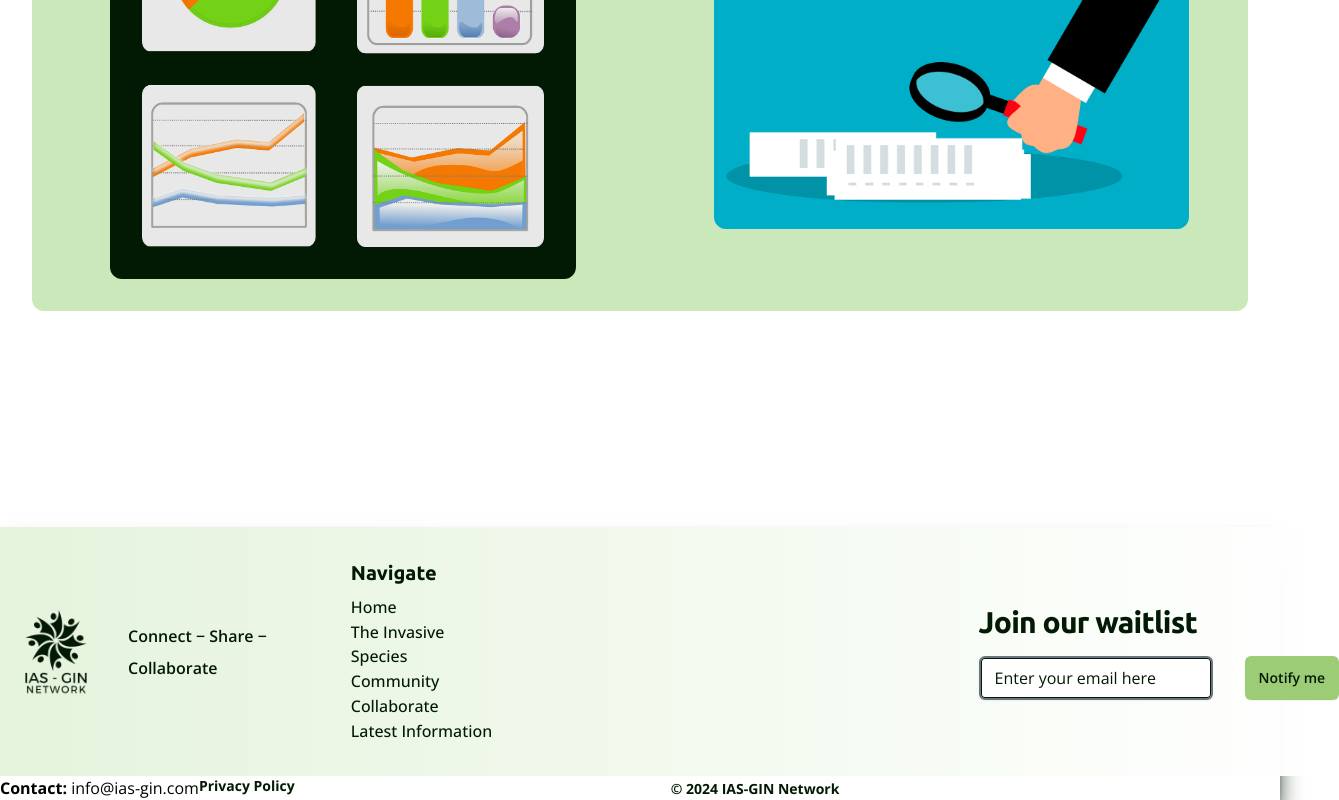
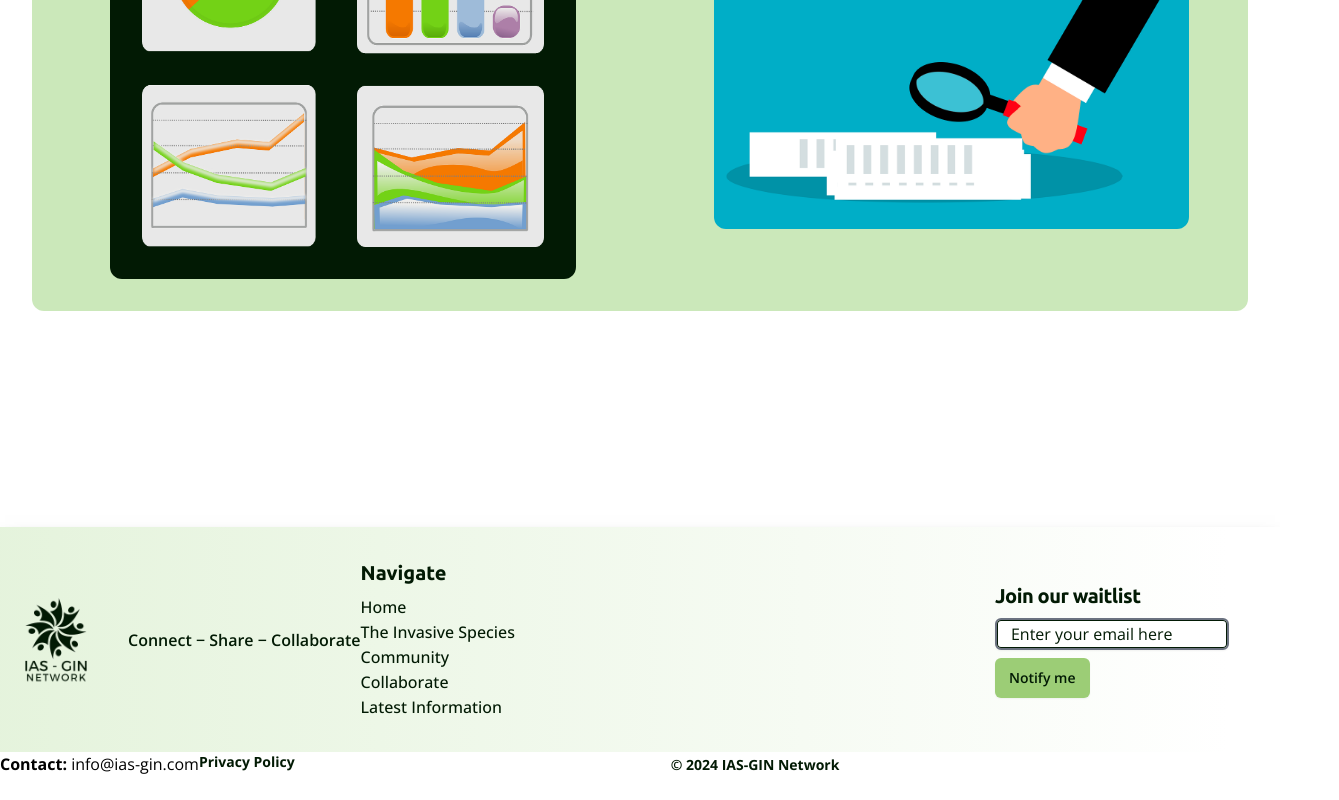
Before and after one commit to Ed-TheVisionMaker/green-ig-ias-network, a Next.js app: page / in a window 1280 px wide. Shown: the part 4778-5578 px from the top of the page, 1339 px wide, since content can reach past the window. After the commit the page ends 5554 px from the top, so only its background shows below. Built offline with nearby package versions, Linux system fonts and the light colour scheme; a web font is replaced by a local one.

Commit message:
style: waitlist in footer size reduction

```diff
--- a/components/Footer/index.tsx
+++ b/components/Footer/index.tsx
@@ -55,14 +55,12 @@ const Footer = () => {
           </div>
           <div className='border-t border-dotted border-ginBlack'></div>
           <div className='flex items-center justify-between py-4 bg-gradient-to-r from-teaGreen/50 to-ginWhite'></div>
-          <div className='flex flex-col ml-40'>
-            <h3 className='text-3xl font-ubuntu font-bold tracking-tight text-ginBlack mb-4'>
+          <div className='flex flex-col items-start ml-40'>
+            <h3 className='text-xl font-ubuntu font-bold tracking-tight text-ginBlack mb-2'>
               Join our waitlist
             </h3>
-            <div className='flex'>
-              <WaitlistInput className=' min-w-0 rounded-md  border-2 px-3.5 py-2 placeholder:text-ginBlack text-ginBlack shadow-sm ring-1 ring-inset ring-ginBlack focus:ring focus:ring-inset focus:ring-darkGreen focus:border-transparent' />
-              <WaitlistButton className='flex-none rounded-md bg-pistachio px-3.5 py-2.5 ml-8 text-sm font-semibold text-ginBlack placeholder:text-ginBlack shadow-sm focus-visible:outline focus-visible:outline-2 focus-visible:outline-offset-2 focus-visible:outline-white' />
-            </div>
+              <WaitlistInput className=' min-w-0 rounded-md  h-8 border-2 px-3.5 py-2 mb-2 placeholder:text-ginBlack text-ginBlack shadow-sm ring-1 ring-inset ring-ginBlack focus:ring focus:ring-inset focus:ring-darkGreen focus:border-transparent' />
+              <WaitlistButton className='rounded-md bg-pistachio px-3.5 py-2.5 text-sm font-semibold text-ginBlack placeholder:text-ginBlack shadow-sm focus-visible:outline focus-visible:outline-2 focus-visible:outline-offset-2 focus-visible:outline-white' />
           </div>
         </div>
       </div>
```
